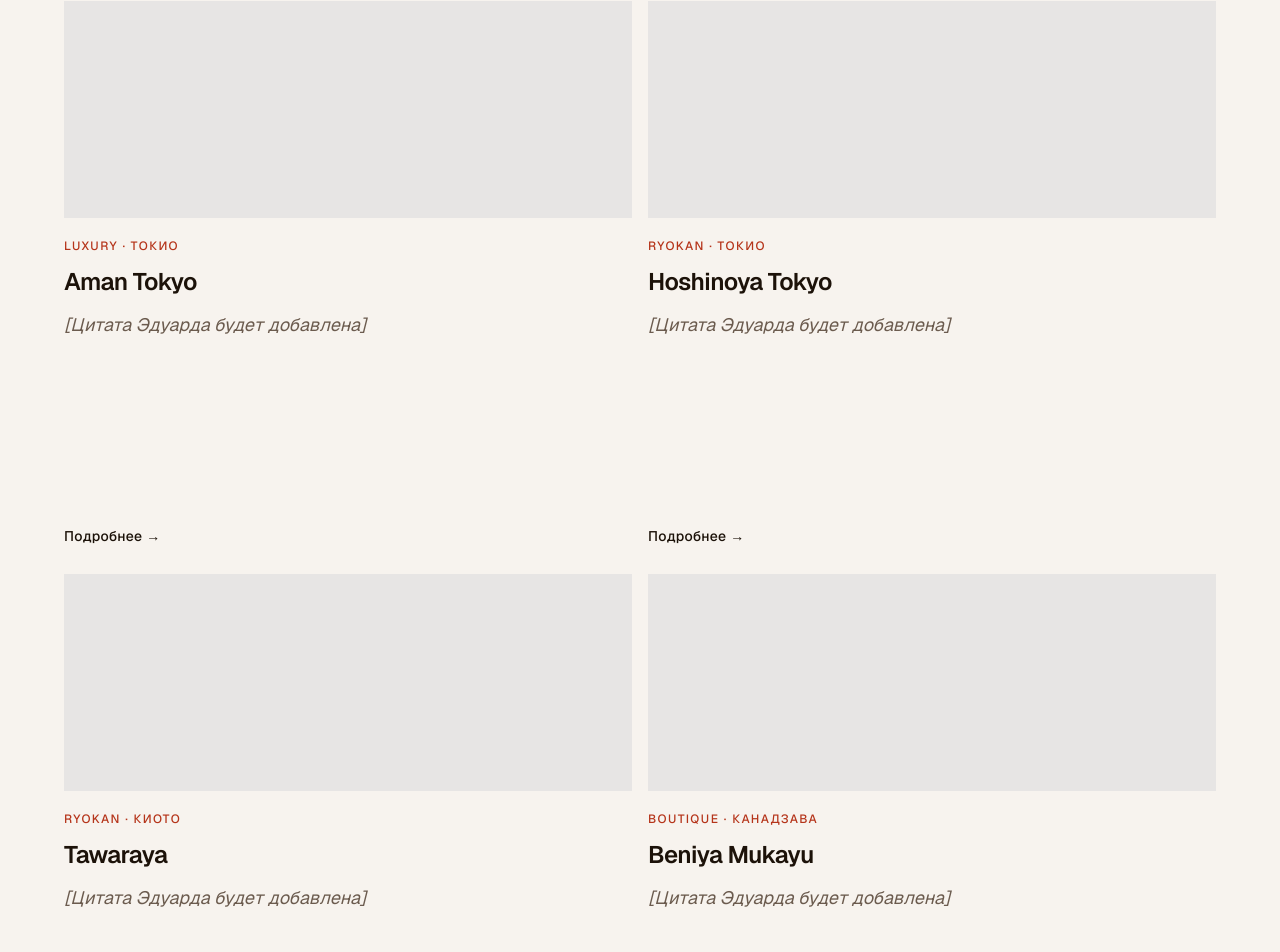
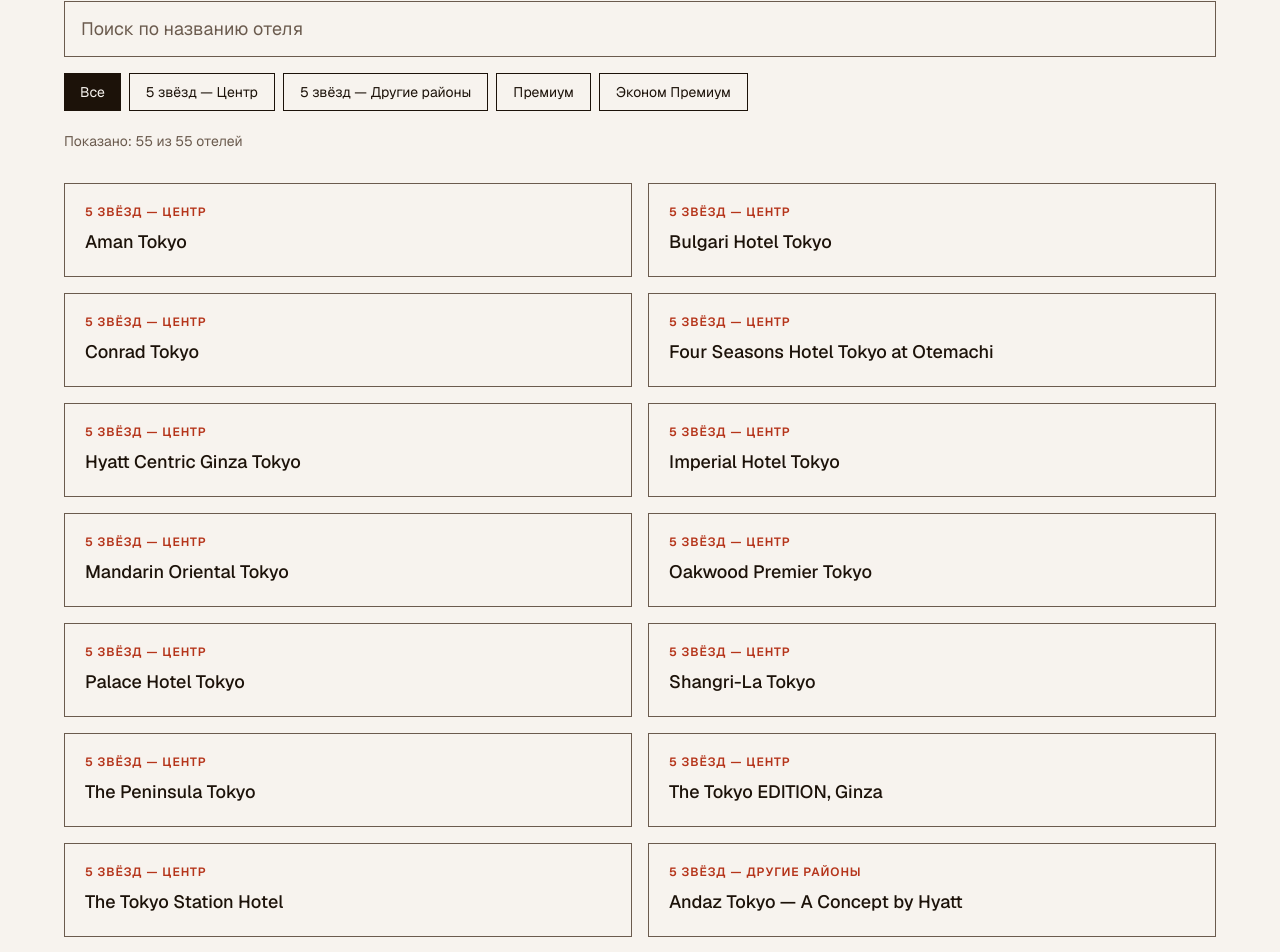
Before and after one commit to jumboinjapan/jumboinjapan, a Next.js app: page /recommendations/hotels in a window 1280 px wide. Shown: the part 377-1329 px from the top of the page. Built offline with nearby package versions, Linux system fonts and the light colour scheme.

Commit message:
feat: hotels recommendations page with full list and filters

```diff
--- a/src/app/recommendations/hotels/page.tsx
+++ b/src/app/recommendations/hotels/page.tsx
@@ -1,50 +1,94 @@
-import { RecommendationCard } from "@/components/sections/RecommendationCard";
+'use client';
 
-const hotels = [
-  {
-    name: "Aman Tokyo",
-    city: "Токио",
-    category: "luxury" as const,
-    quote: "[Цитата Эдуарда будет добавлена]",
-    href: "#",
-  },
-  {
-    name: "Hoshinoya Tokyo",
-    city: "Токио",
-    category: "ryokan" as const,
-    quote: "[Цитата Эдуарда будет добавлена]",
-    href: "#",
-  },
-  {
-    name: "Tawaraya",
-    city: "Киото",
-    category: "ryokan" as const,
-    quote: "[Цитата Эдуарда будет добавлена]",
-    href: "#",
-  },
-  {
-    name: "Beniya Mukayu",
-    city: "Канадзава",
-    category: "boutique" as const,
-    quote: "[Цитата Эдуарда будет добавлена]",
-    href: "#",
-  },
-];
+import { useMemo, useState } from "react";
+
+import { HotelCard } from "@/components/sections/HotelCard";
+import { hotels } from "@/lib/hotels-data";
+
+const filterOptions = [
+  { value: "all", label: "Все" },
+  { value: "luxury-center", label: "5 звёзд — Центр" },
+  { value: "luxury-other", label: "5 звёзд — Другие районы" },
+  { value: "premium", label: "Премиум" },
+  { value: "economy-premium", label: "Эконом Премиум" },
+] as const;
+
+const tierLabels: Record<string, string> = {
+  "luxury-center": "5 звёзд — центр",
+  "luxury-other": "5 звёзд — другие районы",
+  premium: "премиум",
+  "economy-premium": "эконом премиум",
+};
 
 export default function RecommendationsHotelsPage() {
+  const [activeFilter, setActiveFilter] = useState<(typeof filterOptions)[number]["value"]>("all");
+  const [searchQuery, setSearchQuery] = useState("");
+
+  const filteredHotels = useMemo(() => {
+    const normalizedQuery = searchQuery.trim().toLowerCase();
+
+    return hotels.filter((hotel) => {
+      const matchesFilter = activeFilter === "all" || hotel.tier === activeFilter;
+      const matchesSearch = hotel.name.toLowerCase().includes(normalizedQuery);
+
+      return matchesFilter && matchesSearch;
+    });
+  }, [activeFilter, searchQuery]);
+
   return (
     <section className="px-4 py-10 md:px-6 md:py-14">
       <div className="mx-auto w-full max-w-6xl space-y-8">
         <div className="max-w-2xl space-y-3">
-          <h1 className="font-sans font-bold text-5xl tracking-tight leading-[1.05] md:text-7xl">Рекомендации: отели</h1>
-          <p className="text-[var(--text-muted)]">Проверенные варианты проживания для разных форматов поездки.</p>
+          <h1 className="font-sans text-5xl leading-[1.05] font-bold tracking-tight md:text-7xl">Рекомендации: отели</h1>
+          <p className="text-[var(--text-muted)]">Полный список отелей с фильтрацией по категории и быстрым поиском.</p>
         </div>
 
-        <div className="grid gap-4 md:grid-cols-2">
-          {hotels.map((hotel) => (
-            <RecommendationCard key={hotel.name} {...hotel} />
-          ))}
+        <div className="space-y-4">
+          <input
+            type="text"
+            value={searchQuery}
+            onChange={(event) => setSearchQuery(event.target.value)}
+            placeholder="Поиск по названию отеля"
+            className="w-full border border-[var(--text-muted)] bg-transparent px-4 py-3 text-[var(--text)] placeholder:text-[var(--text-muted)] focus:border-[var(--text)] focus:outline-none"
+          />
+
+          <div className="overflow-x-auto">
+            <div className="flex min-w-max gap-2 pb-1">
+              {filterOptions.map((option) => {
+                const isActive = option.value === activeFilter;
+
+                return (
+                  <button
+                    key={option.value}
+                    type="button"
+                    onClick={() => setActiveFilter(option.value)}
+                    className={`shrink-0 px-4 py-2 text-sm transition-colors ${
+                      isActive
+                        ? "bg-[var(--text)] text-[var(--bg)]"
+                        : "border border-[var(--text)] text-[var(--text)] hover:bg-[var(--text)] hover:text-[var(--bg)]"
+                    }`}
+                  >
+                    {option.label}
+                  </button>
+                );
+              })}
+            </div>
+          </div>
+
+          <p className="text-sm text-[var(--text-muted)]">Показано: {filteredHotels.length} из {hotels.length} отелей</p>
         </div>
+
+        {filteredHotels.length > 0 ? (
+          <div className="grid gap-4 md:grid-cols-2">
+            {filteredHotels.map((hotel) => (
+              <HotelCard key={hotel.name} hotel={hotel} tierLabel={tierLabels[hotel.tier] ?? hotel.tier} />
+            ))}
+          </div>
+        ) : (
+          <div className="border border-[var(--text-muted)] p-6 text-[var(--text-muted)]">
+            По вашему запросу отели не найдены. Попробуйте изменить фильтр или текст поиска.
+          </div>
+        )}
       </div>
     </section>
   );
--- /dev/null
+++ b/src/components/sections/HotelCard.tsx
@@ -0,0 +1,15 @@
+import { Hotel } from "@/lib/hotels-data";
+
+type HotelCardProps = {
+  hotel: Hotel;
+  tierLabel: string;
+};
+
+export function HotelCard({ hotel, tierLabel }: HotelCardProps) {
+  return (
+    <article className="flex flex-col gap-2 border border-[var(--text-muted)] p-5 transition-colors hover:border-[var(--text)]">
+      <p className="text-xs font-semibold uppercase tracking-[0.08em] text-[var(--accent)]">{tierLabel}</p>
+      <h2 className="text-lg font-medium text-[var(--text)]">{hotel.name}</h2>
+    </article>
+  );
+}
--- /dev/null
+++ b/src/lib/hotels-data.ts
@@ -0,0 +1,65 @@
+export type Hotel = {
+  name: string;
+  tier: string;
+};
+
+export const hotels: Hotel[] = [
+  { name: "Aman Tokyo", tier: "luxury-center" },
+  { name: "Bulgari Hotel Tokyo", tier: "luxury-center" },
+  { name: "Conrad Tokyo", tier: "luxury-center" },
+  { name: "Four Seasons Hotel Tokyo at Otemachi", tier: "luxury-center" },
+  { name: "Hyatt Centric Ginza Tokyo", tier: "luxury-center" },
+  { name: "Imperial Hotel Tokyo", tier: "luxury-center" },
+  { name: "Mandarin Oriental Tokyo", tier: "luxury-center" },
+  { name: "Oakwood Premier Tokyo", tier: "luxury-center" },
+  { name: "Palace Hotel Tokyo", tier: "luxury-center" },
+  { name: "Shangri-La Tokyo", tier: "luxury-center" },
+  { name: "The Peninsula Tokyo", tier: "luxury-center" },
+  { name: "The Tokyo EDITION, Ginza", tier: "luxury-center" },
+  { name: "The Tokyo Station Hotel", tier: "luxury-center" },
+
+  { name: "Andaz Tokyo — A Concept by Hyatt", tier: "luxury-other" },
+  { name: "Grand Hyatt Tokyo (Roppongi)", tier: "luxury-other" },
+  { name: "Janu Tokyo", tier: "luxury-other" },
+  { name: "Hotel Toranomon Hills, The Unbound Collection By Hyatt", tier: "luxury-other" },
+  { name: "Mesm Tokyo, Autograph Collection (Takeshiba)", tier: "luxury-other" },
+  { name: "Ritz Carlton Tokyo (Roppongi)", tier: "luxury-other" },
+  { name: "The Okura Tokyo", tier: "luxury-other" },
+  { name: "The Prince Gallery Tokyo Kioicho, a Luxury Collection Hotel (Akasaka)", tier: "luxury-other" },
+  { name: "The Tokyo EDITION, Toranomon", tier: "luxury-other" },
+
+  { name: "Dai-Ichi Hotel Tokyo", tier: "premium" },
+  { name: "Mercure Tokyo Hibiya", tier: "premium" },
+  { name: "Ginza Hotel by Granbell", tier: "premium" },
+  { name: "The Royal Park Canvas Ginza Corridor", tier: "premium" },
+  { name: "The Royal Park Hotel Ginza 6-Chome", tier: "premium" },
+  { name: "Hotel GrandBach Tokyo Ginza", tier: "premium" },
+  { name: "Mitsui Garden Hotel Ginza Premier", tier: "premium" },
+  { name: "The Gate Hotel Tokyo by Hulic", tier: "premium" },
+  { name: "Hotel The Celestine Ginza", tier: "premium" },
+  { name: "The Blossom Hibiya", tier: "premium" },
+  { name: "Millennium Mitsui Garden Hotel Tokyo", tier: "premium" },
+  { name: "Karaksa Hotel Premier Tokyo Ginza", tier: "premium" },
+  { name: "Muji Hotel Ginza", tier: "premium" },
+  { name: "The Royal Park Hotel Iconic Tokyo Shiodome", tier: "premium" },
+  { name: "Hotel Metropolitan Tokyo Marunouchi", tier: "premium" },
+  { name: "Ginza Creston", tier: "premium" },
+  { name: "Dormy Inn Premium Ginza Natural Hot Spring", tier: "premium" },
+
+  { name: "Ginza Grand Hotel", tier: "economy-premium" },
+  { name: "Agora Tokyo Ginza", tier: "economy-premium" },
+  { name: "Hotel Keihan Tsukiji Ginza Grande", tier: "economy-premium" },
+  { name: "KOKO HOTEL Tsukiji Ginza", tier: "economy-premium" },
+  { name: "MONday Apart Premium Nihonbashi", tier: "economy-premium" },
+  { name: "Solaria Nishitetsu Hotel Ginza", tier: "economy-premium" },
+  { name: "Hotel Gracery Ginza", tier: "economy-premium" },
+  { name: "Remm Hibiya", tier: "economy-premium" },
+  { name: "Remm plus Ginza", tier: "economy-premium" },
+  { name: "Remm Tokyo Kyobashi", tier: "economy-premium" },
+  { name: "Hotel Musse Ginza Meitetsu", tier: "economy-premium" },
+  { name: "Daiwa Roynet Hotel Ginza", tier: "economy-premium" },
+  { name: "Daiwa Roynet Hotel Shinbashi", tier: "economy-premium" },
+  { name: "Sotetsu Fresa Inn Ginza-Nanachome", tier: "economy-premium" },
+  { name: "Sotetsu Fresa Inn Ginza-Sanchome", tier: "economy-premium" },
+  { name: "the b ginza", tier: "economy-premium" },
+];
```
